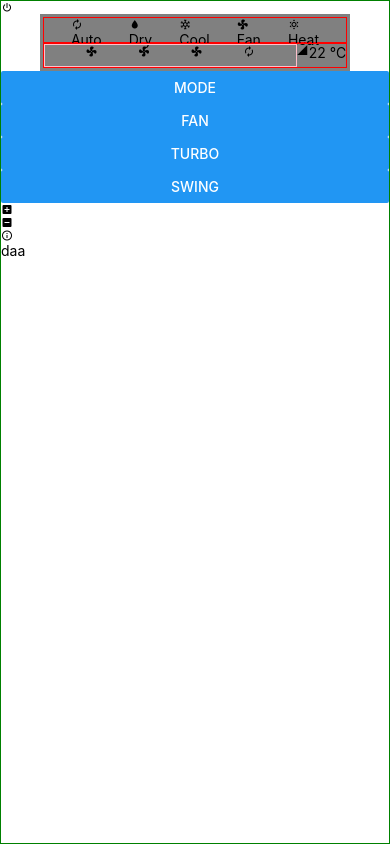
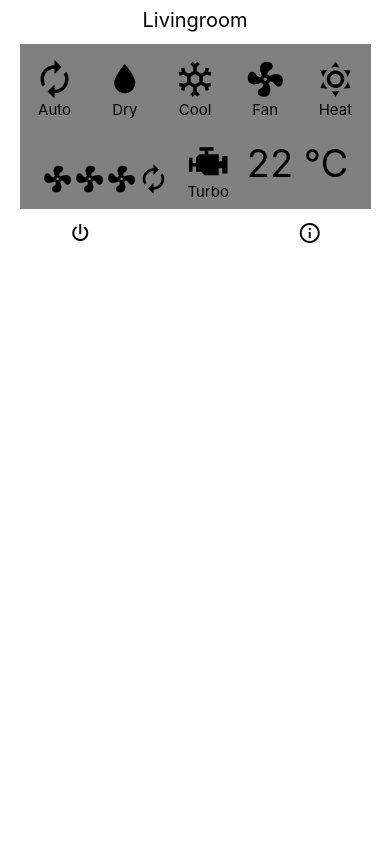
Before and after one commit to BorjanKalinoski/home-control, a React Native app: screen / in a window 390 px wide. Built offline with nearby package versions, Linux system fonts and the light colour scheme.

Commit message:
Refactor display container, abstract out the component structure

```diff
--- a/app/components/atoms/CustomButton/index.tsx
+++ b/app/components/atoms/CustomButton/index.tsx
@@ -1,8 +1,12 @@
 import React from "react";
-import { Button } from "react-native";
+import { Button, View } from "react-native";
 //import action from bla bla, action('clicked')
 const CustomButton = (props: any) => {
   // return <Button title={props.title} onPress={props.clicked} />;
-  return <Button title={props.title} onPress={() => {}} />;
+  return (
+    <View style={props.style}>
+      <Button title={props.title} onPress={() => {}} />
+    </View>
+  );
 };
 export default CustomButton;
--- a/app/components/atoms/CustomIcon/index.tsx
+++ b/app/components/atoms/CustomIcon/index.tsx
@@ -1,8 +1,22 @@
 import React from "react";
+import { StyleSheet } from "react-native";
 import Icon from "react-native-vector-icons/MaterialCommunityIcons";
-//TODO dynamic import
+const DEFAULT_ICON_SIZE = 24;
 const CustomIcon = (props: any) => {
-  return <Icon color={props.color} name={props.name} size={props.size} />;
+  return (
+    <Icon
+      style={styles.center}
+      color={props.color}
+      name={props.name}
+      size={props.fontSize ? props.fontSize : DEFAULT_ICON_SIZE}
+    />
+  );
 };
 
+const styles = StyleSheet.create({
+  center: {
+    textAlign: "center",
+    textAlignVertical: "center",
+  },
+});
 export default CustomIcon;
--- a/app/components/atoms/CustomText/index.tsx
+++ b/app/components/atoms/CustomText/index.tsx
@@ -1,9 +1,19 @@
 import React from "react";
-import { Text } from "react-native";
+import { Text, StyleSheet } from "react-native";
+const DEFAULT_FONT_SIZE = 20; //ovie treba da se vo config file
 const CustomText = (props: any) => {
-  return <Text>{props.text}</Text>;
+  return (
+    <Text
+      style={{
+        fontSize: props.textSize ? props.textSize : DEFAULT_FONT_SIZE,
+        textAlign: "center",
+      }}
+    >
+      {props.text}
+    </Text>
+  );
 };
 
-//STIL od propsot itn itn
+//STIL od propsot itn itn, ili so css klasi?
 //ovoj tekst ke se koristi za  prikazuvanje na mode text i temperaturata
 export default CustomText;
--- a/app/components/molecules/Fan/index.tsx
+++ b/app/components/molecules/Fan/index.tsx
@@ -2,26 +2,23 @@ import React from "react";
 import { View, StyleSheet } from "react-native";
 import CustomIcon from "../../atoms/CustomIcon";
 //dodadi classname na sekoj customIcon za da prikazes 1/3 , 2/3 ili 3/3 fans stilovi itn itn
+const DEFAULT_FAN_ICON_SIZE = 32;
 //vo props se prakja low, med, high, auto
 const Fan = (props: any) => {
   return (
     <View style={styles.container}>
-      <CustomIcon name={"fan"} />
-      <CustomIcon name={"fan"} />
-      <CustomIcon name={"fan"} />
-      <CustomIcon name={"autorenew"} />
+      <CustomIcon name={"fan"} fontSize={DEFAULT_FAN_ICON_SIZE} />
+      <CustomIcon name={"fan"} fontSize={DEFAULT_FAN_ICON_SIZE} />
+      <CustomIcon name={"fan"} fontSize={DEFAULT_FAN_ICON_SIZE} />
+      <CustomIcon name={"autorenew"} fontSize={DEFAULT_FAN_ICON_SIZE} />
     </View>
   );
 };
 
 const styles = StyleSheet.create({
   container: {
-    flex: 1,
     flexDirection: "row",
-    justifyContent: "space-evenly",
-    //align items
-    borderColor: "pink",
-    borderWidth: 1,
+    alignItems: "flex-end",
   },
 });
 
--- a/app/components/molecules/ModeIcon/index.tsx
+++ b/app/components/molecules/ModeIcon/index.tsx
@@ -1,14 +1,26 @@
 import React from "react";
-import { View, Text } from "react-native";
+import { View, StyleSheet } from "react-native";
 import CustomIcon from "../../atoms/CustomIcon";
 import CustomText from "../../atoms/CustomText";
+const DEFAULT_ICON_SIZE = 42;
+const DEFAULT_TEXT_ICON_SIZE = 15; //ovie treba da bidat vo config file etc
 const ModeIcon = (props: any) => {
   return (
-    <View>
-      <CustomIcon name={props.name} />
-      <CustomText text={props.text} />
+    <View style={styles.container}>
+      <CustomIcon
+        name={props.name}
+        fontSize={props.iconSize ? props.iconSize : DEFAULT_ICON_SIZE}
+      />
+      <CustomText
+        text={props.text}
+        textSize={props.textSize ? props.textSize : DEFAULT_TEXT_ICON_SIZE}
+      />
     </View>
   );
 };
-
+const styles = StyleSheet.create({
+  container: {
+    flex: 1,
+  },
+});
 export default ModeIcon;
--- /dev/null
+++ b/app/components/molecules/SettingsButtons/index.tsx
@@ -0,0 +1,33 @@
+import React from "react";
+import CustomButton from "../../atoms/CustomButton";
+import { View, StyleSheet } from "react-native";
+//mozebi so css samo ke dodademe width na custom buttons ili na rowot
+const SettingsButtons = (props: any) => {
+  return (
+    <View>
+      <View style={styles.row}>
+        <CustomButton style={styles.button} title={"Mode"} />
+        <CustomButton style={styles.button} title={"Fan"} />
+        <CustomButton style={styles.button} title={"Fan"} />
+      </View>
+      <View style={styles.row}>
+        <CustomButton style={styles.button} title={"Turbo"} />
+        <CustomButton style={styles.button} title={"Swing"} />
+        <CustomButton style={styles.button} title={"Swing"} />
+      </View>
+    </View>
+  );
+};
+const styles = StyleSheet.create({
+  row: {
+    flexDirection: "row",
+    flex: 1,
+    // width: 150,
+    flexWrap: "wrap",
+  },
+  button: {
+    width: "33.333%",
+  },
+});
+
+export default SettingsButtons;
--- a/app/components/organisms/DisplayContainer/index.tsx
+++ b/app/components/organisms/DisplayContainer/index.tsx
@@ -1,44 +1,70 @@
 import React from "react";
 import { View, StyleSheet } from "react-native";
 import Fan from "../../molecules/Fan";
-import CustomIcon from "../../atoms/CustomIcon";
 import CustomText from "../../atoms/CustomText";
 import ModeIcon from "../../molecules/ModeIcon";
-console.log("daa\n\n\n");
+const DISPLAY_ICON_SIZE = 42;
+const DISPLAY_ICON_TEXT_SIZE = 15; //ovie treba da se vo config file
 const DisplayContainer = (props: any) => {
   return (
     <View style={styles.container}>
       <View style={styles.row}>
-        <ModeIcon name="autorenew" text="Auto" />
-        <ModeIcon name="water" text="Dry" />
-        <ModeIcon name="snowflake" text="Cool" />
-        <ModeIcon name="fan" text="Fan" />
-        <ModeIcon name="weather-sunny" text="Heat" />
+        <ModeIcon
+          iconSize={DISPLAY_ICON_SIZE}
+          name="autorenew"
+          text="Auto"
+          textSize={DISPLAY_ICON_TEXT_SIZE}
+        />
+        <ModeIcon
+          iconSize={DISPLAY_ICON_SIZE}
+          name="water"
+          text="Dry"
+          textSize={DISPLAY_ICON_TEXT_SIZE}
+        />
+        <ModeIcon
+          iconSize={DISPLAY_ICON_SIZE}
+          name="snowflake"
+          text="Cool"
+          textSize={DISPLAY_ICON_TEXT_SIZE}
+        />
+        <ModeIcon
+          iconSize={DISPLAY_ICON_SIZE}
+          name="fan"
+          text="Fan"
+          textSize={DISPLAY_ICON_TEXT_SIZE}
+        />
+        <ModeIcon
+          iconSize={DISPLAY_ICON_SIZE}
+          name="weather-sunny"
+          text="Heat"
+          textSize={DISPLAY_ICON_TEXT_SIZE}
+        />
       </View>
-      <View style={styles.row}>
+      <View style={[styles.row, styles.bottomRow]}>
         <Fan />
-        <CustomIcon name="network-strength-4" />
-        <CustomText text="22 &#x2103;" />
+        <ModeIcon name="engine" text="Turbo" />
+        <CustomText text="22 &#x2103;" textSize={38} />
       </View>
     </View>
   );
 };
 
 const styles = StyleSheet.create({
-  row: {
-    flex: 1,
-    flexDirection: "row",
-    borderWidth: 1,
-    borderColor: "red",
-    justifyContent: "space-evenly",
-  },
   container: {
-    flex: 1,
     alignSelf: "center",
     backgroundColor: "grey",
-    width: "80%",
-    borderWidth: 3,
-    borderColor: "grey",
+    width: "90%",
+    height: 165,
+    paddingVertical: 14,
+    marginVertical: 12,
+  },
+  row: {
+    flexDirection: "row",
+    height: "60%",
+  },
+  bottomRow: {
+    paddingHorizontal: 22,
+    height: "40%",
   },
 });
 
--- a/app/components/organisms/InfoContainer/index.tsx
+++ /dev/null
@@ -1,15 +0,0 @@
-import React from "react";
-import { View } from "react-native";
-import CustomIcon from "../../atoms/CustomIcon";
-import CustomText from "../../atoms/CustomText";
-
-const InfoContainer = (props: any) => {
-  return (
-    <View>
-      <CustomIcon name="information-outline" />
-      <CustomText text="daa" />
-    </View>
-  );
-};
-
-export default InfoContainer;
--- a/app/components/organisms/SettingsContainer/index.tsx
+++ b/app/components/organisms/SettingsContainer/index.tsx
@@ -1,26 +1,22 @@
 import React from "react";
-import { View } from "react-native";
-import CustomButton from "../../atoms/CustomButton";
-import CustomIcon from "../../atoms/CustomIcon";
+import { View, StyleSheet } from "react-native";
+import ChangeTemperature from "../../molecules/ChangeTemperature";
+import SettingsButtons from "../../molecules/SettingsButtons";
 const SettingsContainer = (props: any) => {
   return (
-    <View>
-      <View>
-        <View>
-          <CustomButton title="Mode" />
-          <CustomButton title="Fan" />
-        </View>
-        <View>
-          <CustomButton title="Turbo" />
-          <CustomButton title="Swing" />
-        </View>
-      </View>
-      <View>
-        <CustomIcon name="plus-box" />
-        <CustomIcon name="minus-box" />
-      </View>
+    <View style={styles.row}>
+      <SettingsButtons />
+      <ChangeTemperature />
     </View>
   );
 };
-
+const styles = StyleSheet.create({
+  row: {
+    flex: 1,
+    flexDirection: "row",
+    alignSelf: "center",
+    width: "80%",
+    justifyContent: "space-around",
+  },
+});
 export default SettingsContainer;
--- a/app/screens/AcRemoteScreen.tsx
+++ b/app/screens/AcRemoteScreen.tsx
@@ -13,26 +13,34 @@ import { ScrollView, Text, View, StyleSheet } from "react-native";
 import CustomIcon from "../components/atoms/CustomIcon";
 import DisplayContainer from "../components/organisms/DisplayContainer";
 import SettingsContainer from "../components/organisms/SettingsContainer";
-import InfoContainer from "../components/organisms/InfoContainer";
+import CustomText from "../components/atoms/CustomText";
 
 const AcRemoteScreen = (props: any) => {
   return (
-    <ScrollView style={styles.container}>
-      <CustomIcon name={"power"} />
+    <View style={styles.container}>
+      <CustomText text="Livingroom" />
       <DisplayContainer />
-      <SettingsContainer />
-      <InfoContainer />
-    </ScrollView>
+      <View style={styles.header}>
+        <CustomIcon name="power" />
+        <CustomIcon name="information-outline" />
+      </View>
+      {/* <SettingsContainer /> */}
+    </View>
   );
 };
 
 const styles = StyleSheet.create({
   container: {
     flex: 1,
-    borderWidth: 1,
-    borderColor: "green",
     width: "100%",
     textAlign: "center",
+    paddingVertical: 8,
+  },
+  header: {
+    flexDirection: "row",
+    justifyContent: "space-between",
+    width: "65%",
+    alignSelf: "center",
   },
 });
 
```
Also changed, not shown: app/components/molecules/ChangeTemperature/index.tsx (+17 -5 lines), app/components/molecules/Settings/index.tsx (deleted, +0 -26 lines), 1 other file (tests, documents, lock files or other folders).
